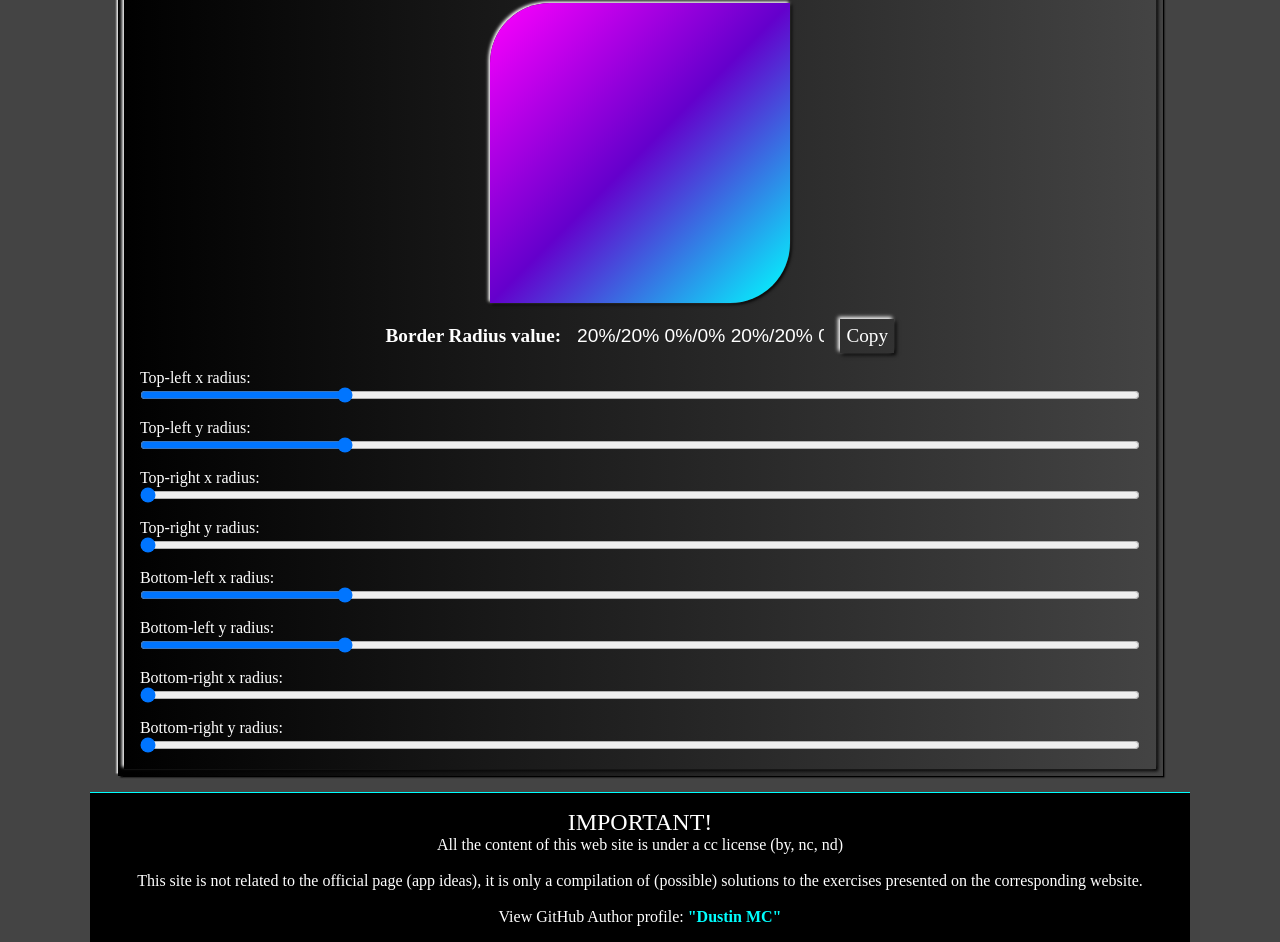
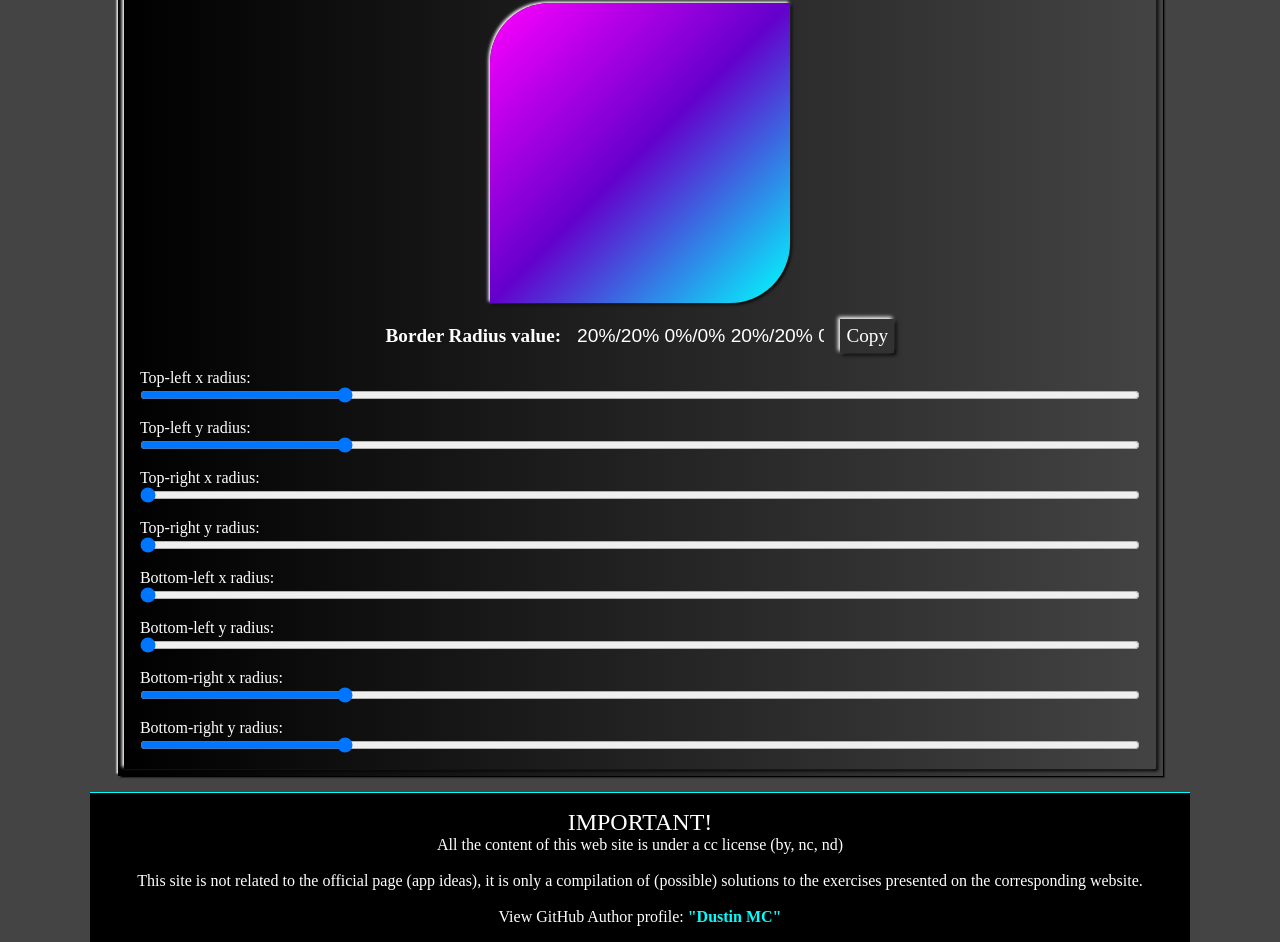
Before and after one commit to Dustin-MC/AppIdeas_Solutions, a plain HTML site: page Solutions/Tier1/BorderRadiusPreview.html in a window 1280 px wide. Shown: the part 1040-1982 px from the top of the page. Drawn offline with Linux system fonts and the light colour scheme.

Commit message:
bug solved

```diff
--- a/Solutions/Tier1/BorderRadiusPreview.html
+++ b/Solutions/Tier1/BorderRadiusPreview.html
@@ -95,22 +95,22 @@
    <label class="label" for="border2_blx">
     Bottom-left x radius:
    </label>
-   <input id="border2_blx" type="range" min="0" max="100" step="1" value="20">
+   <input id="border2_blx" type="range" min="0" max="100" step="1" value="0">
 
    <label class="label" for="border2_bly">
     Bottom-left y radius:
    </label>
-   <input id="border2_bly" type="range" min="0" max="100" step="1" value="20">
+   <input id="border2_bly" type="range" min="0" max="100" step="1" value="0">
 
    <label class="label" for="border2_brx">
     Bottom-right x radius:
    </label>
-   <input id="border2_brx" type="range" min="0" max="100" step="1" value="0">
+   <input id="border2_brx" type="range" min="0" max="100" step="1" value="20">
 
    <label class="label" for="border2_bry">
     Bottom-right y radius:
    </label>
-   <input id="border2_bry" type="range" min="0" max="100" step="1" value="0">
+   <input id="border2_bry" type="range" min="0" max="100" step="1" value="20">
   </section>
 
  </main>
```
